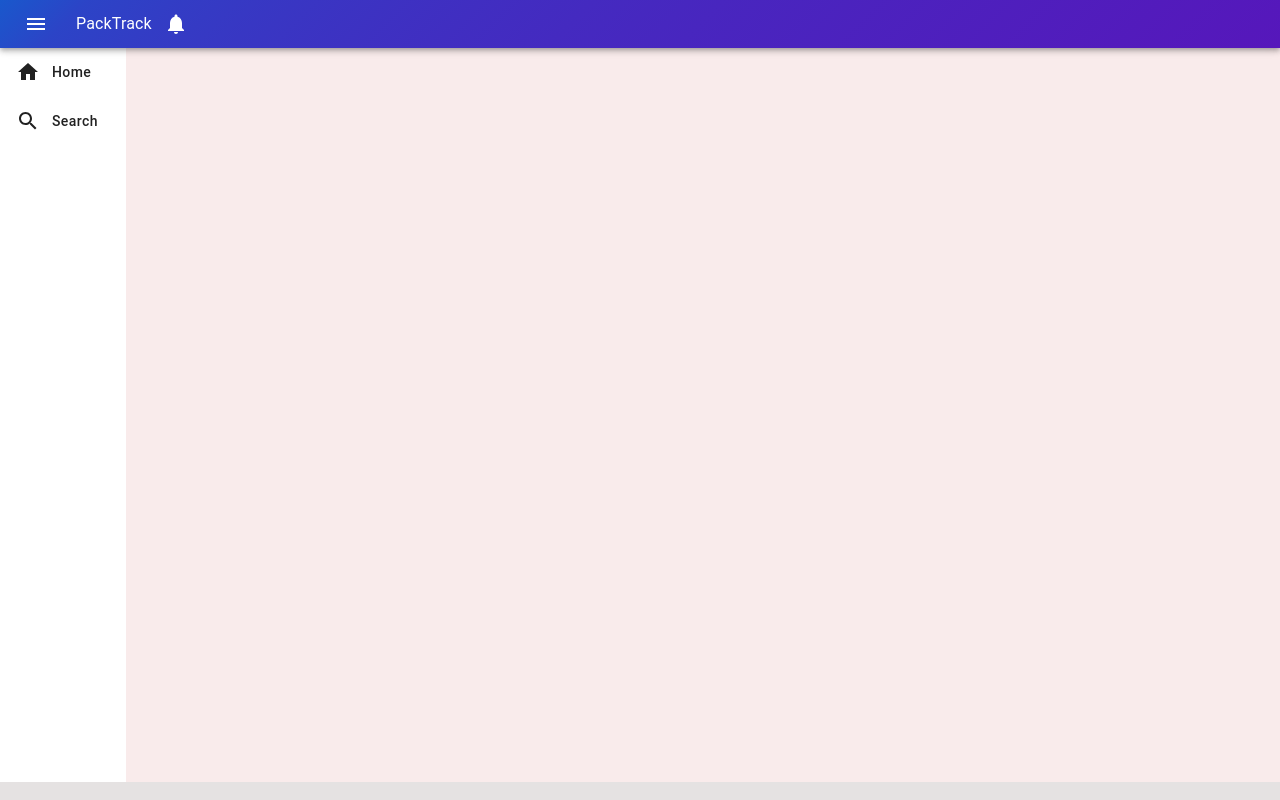
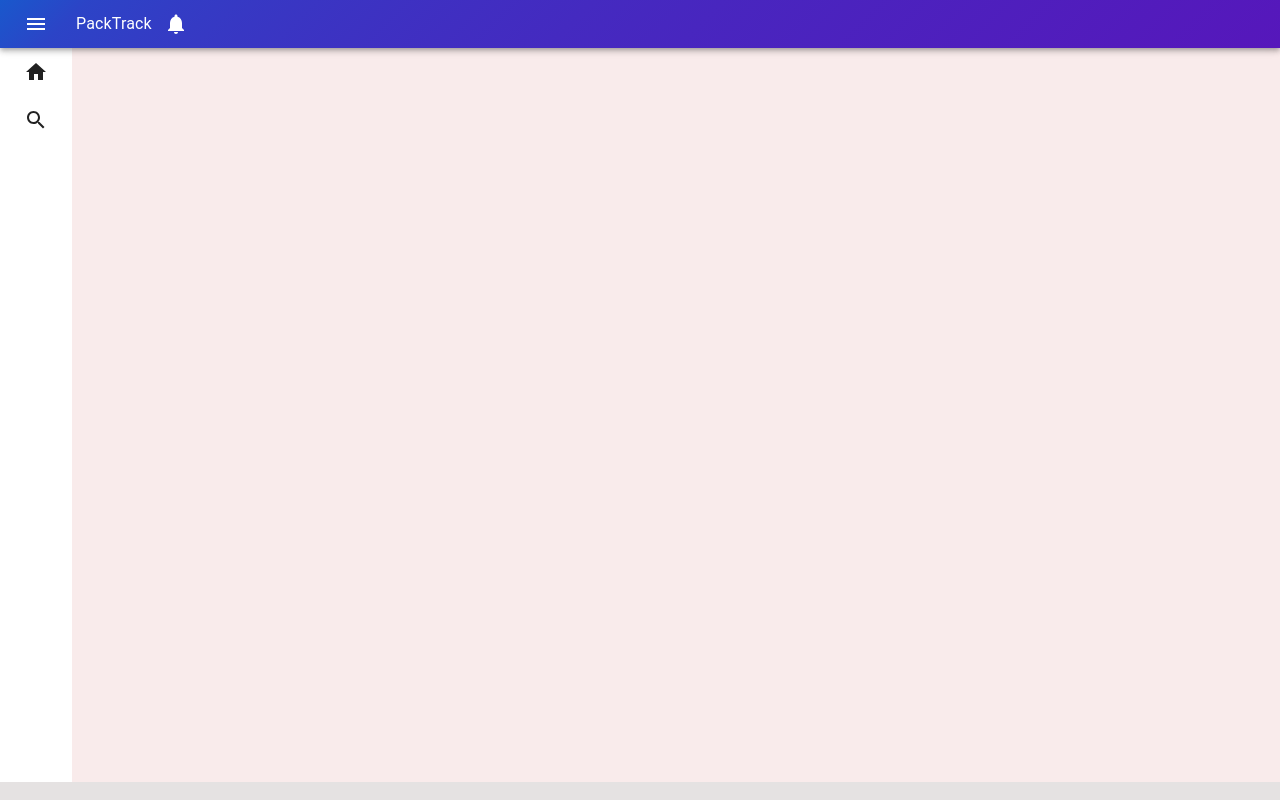
Before and after one commit to IzzyBeraja/PackTrack, a Next.js app: page / in a window 1280 px wide. Built offline with nearby package versions, Linux system fonts and the light colour scheme.

Commit message:
Updated Drawer to handle open/close 🚪

```diff
--- a/components/SideBar.tsx
+++ b/components/SideBar.tsx
@@ -5,9 +5,10 @@ import styles from "./SideBar.module.scss";
 
 type Props = {
   className?: string;
+  style?: "collapsed" | "expanded";
 };
 
-const SideBar = ({ className }: Props) => {
+const SideBar = ({ className, style }: Props) => {
   const sideBarItems: DrawerItem[] = [
     {
       key: "1",
@@ -23,7 +24,7 @@ const SideBar = ({ className }: Props) => {
     },
   ];
 
-  return <Drawer items={sideBarItems} status="expanded" />;
+  return <Drawer items={sideBarItems} style={style ?? "expanded"} />;
 };
 
 export default SideBar;
--- /dev/null
+++ b/components/common/Drawer.module.scss
@@ -0,0 +1,14 @@
+.button {
+  width: 100%;
+  justify-content: flex-start;
+}
+
+.expandedButton {
+  @extend .button;
+  padding: 0.75rem 2rem 0.75rem 1.5rem;
+}
+
+.collapsedButton {
+  @extend .button;
+  padding: 0.75rem 1.5rem;
+}
--- a/components/common/Drawer.tsx
+++ b/components/common/Drawer.tsx
@@ -1,5 +1,7 @@
 import { SvgIconComponent, WebAsset } from "@material-ui/icons";
 import MaterialIconButton from "./MaterialIconButton";
+
+import styles from "./Drawer.module.scss";
 
 export type DrawerItem = {
   key: string;
@@ -9,20 +11,24 @@ export type DrawerItem = {
 };
 
 type Props = {
-  status: "expanded" | "collapsed";
+  style: "expanded" | "collapsed";
   items: DrawerItem[];
+  className?: string;
 };
 
-const Drawer = ({ status, items }: Props) => {
+const Drawer = ({ style, items, className }: Props) => {
+  const buttonStyles =
+    style === "expanded" ? styles.expandedButton : styles.collapsedButton;
   return (
-    <div>
+    <div className={className ?? ""}>
       {items.map(({ key, label, icon, onClick }) => (
         <div key={key}>
           <MaterialIconButton
+            className={buttonStyles}
             icon={icon || WebAsset}
             label={label}
             onClick={onClick}
-            style={status}
+            style={style}
           />
         </div>
       ))}
--- a/components/common/MaterialIconButton.module.scss
+++ b/components/common/MaterialIconButton.module.scss
@@ -1,14 +1,11 @@
 .button {
   border-radius: 0;
-  justify-content: start;
-  padding: 0.75rem 1rem;
 }
 
-.iconOnly {
-  padding: 0.75;
+.svgIcon {
+  margin-right: 0.5rem;
 }
 
 .text {
-  padding: 0 0.75rem;
-  text-transform: none;
+  text-transform: capitalize;
 }
--- a/components/common/MaterialIconButton.tsx
+++ b/components/common/MaterialIconButton.tsx
@@ -20,19 +20,16 @@ const MaterialIconButton = ({
   style,
   onClick,
 }: Props) => {
+  const exp = style === "expanded";
   return (
     <Button
       style={{ outline: "none" }}
-      className={`${className ?? ""} ${styles.button}`}
+      className={[className ?? "", styles.button].join(" ")}
       type={type ?? "button"}
       onClick={onClick}
     >
-      <SvgIcon
-        className={style !== "expanded" ? styles.iconOnly : ""}
-        component={icon}
-      />
-
-      {style === "expanded" && (
+      <SvgIcon className={exp && styles.svgIcon} component={icon} />
+      {exp && (
         <Typography variant="button" className={styles.text}>
           {label}
         </Typography>
--- a/pages/index.tsx
+++ b/pages/index.tsx
@@ -11,10 +11,7 @@ import "@fortawesome/fontawesome-free/css/all.css";
 import SideBar from "../components/SideBar";
 
 export default function Home() {
-  const [isSideBarOpen, setIsSideBarOpen] = useState(false);
-  const [sideBarStyle, setSideBarStyle] = useState<"collapsed" | "expanded">(
-    "collapsed"
-  );
+  const [sideBarOpen, setSideBarOpen] = useState(false);
 
   const username = "Izzy Beraja";
 
@@ -26,10 +23,13 @@ export default function Home() {
       </Head>
       <NavBar
         className={styles.nav}
-        onOpenMenu={() => setIsSideBarOpen(true)}
+        onOpenMenu={() => setSideBarOpen(!sideBarOpen)}
         username={username}
       />
-      <SideBar className={styles.sidebar} />
+      <SideBar
+        className={styles.sidebar}
+        style={sideBarOpen ? "expanded" : "collapsed"}
+      />
       <main className={styles.main}></main>
       <footer className={styles.footer}></footer>
     </div>
```
